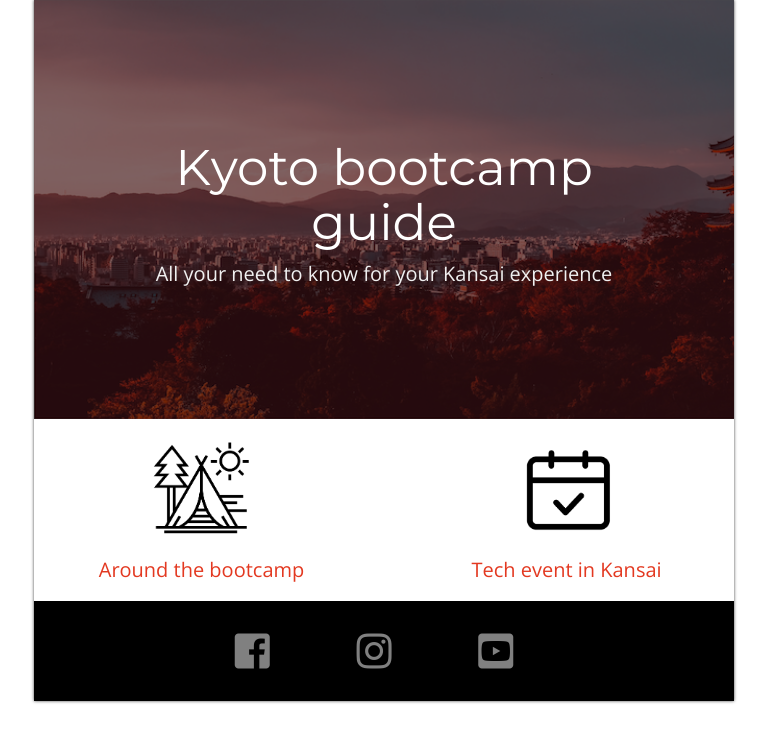
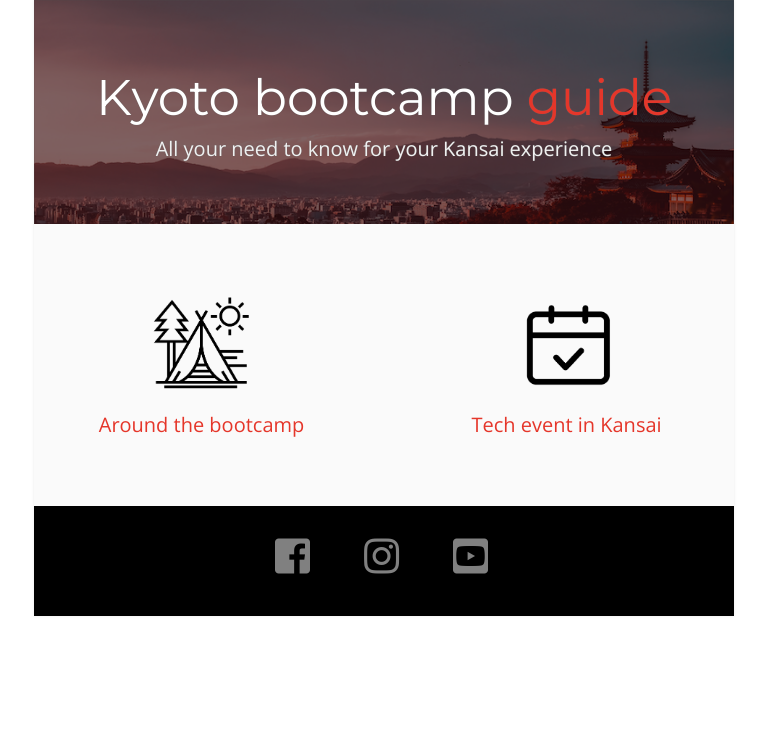
Before and after one commit to YannKlein/kyoto-bootcamp, a plain HTML site: page index.html in a window 1280 px wide. Shown: the whole page, without its empty margins (256-1023 px from the left). Drawn offline with nearby package versions, Linux system fonts and the light colour scheme.

Commit message:
style changes for footer and apps part

```diff
--- a/index.html
+++ b/index.html
@@ -10,20 +10,20 @@
   <meta charset="utf-8">
 </head>
 <body>
-
   <div class="container">
     <div id="banner">
       <div id="overlay">
-        <h1>Kyoto bootcamp guide</h1>
+        <h1>Kyoto bootcamp <span class ="lewagon-red">guide</span></h1>
         <p>All your need to know for your Kansai experience</p>
       </div>
     </div>
+    <div id="apps">
       <div class="row">
         <div class="col-xs-12 col-sm-6 col-md-6">
           <a href="https://www.google.com/maps/d/u/0/edit?mid=1QCJly5caIgGNpuCj-VCQKqBFcdZW9UMn&ll=34.99307861773639%2C135.75838016984028&z=15">
           <div class="card">
             <img src="images/camp.png">
-              <h2>Around the bootcamp</h2>
+            <h2 class ="lewagon-red">Around the bootcamp</h2>
           </div>
           </a>
         </div>
@@ -31,28 +31,30 @@
           <a href="https://trello.com/invite/b/8pVtzMcZ/829954004091222508476ee2cedc8d59/tech-events-in-kyoto-kansai-now">
           <div class="card">
             <img src="images/event.png">
-            <h2>Tech event in Kansai</h2>
+            <h2 class ="lewagon-red">Tech event in Kansai</h2>
           </div>
           </a>
         </div>
       </div>
-
-
+    </div>
     <div id="footer">
-    <div class="row">
-      <div class="col-xs-3"></div>
-      <div class="col-xs-2">
-          <a href="https://www.facebook.com/lewagontokyo/"><i class="fab fa-facebook-square"></i></a>
-      </div>
-      <div class="col-xs-2">
-          <a href="https://instagram.com/lewagontokyo/?hl=en"><i class="fab fa-instagram"></i></a>
-      </div>
-      <div class="col-xs-2">
-          <a href="https://www.youtube.com/lewagon"><i class="fab fa-youtube-square"></i></a>
-      </div>
-      <div class="col-xs-3"></div>
+      <ul class="list-inline">
+        <li>
+          <a href="https://www.facebook.com/lewagontokyo/">
+            <i style="margin-left: 20px;" class="fab fa-facebook-square "></i>
+          </a>
+        </li>
+        <li>
+          <a href="https://instagram.com/lewagontokyo/?hl=en">
+            <i style="margin-left: 20px;" class="fab fa-instagram"></i>
+          </a>
+        </li>
+        <li>
+          <a href="https://www.youtube.com/lewagon">
+            <i style="margin-left: 20px;" class="fab fa-youtube-square"></i>
+          </a>
+        </li>
       </ul>
-    </div>
     </div>
   </div>
 </body>
--- a/style.css
+++ b/style.css
@@ -18,12 +18,15 @@ h1 {
 h2 {
   font-family: 'Open Sans', sans-serif;
   font-size: 20px;
-  color: #E33921;
 }
 
 p {
   font-family: 'Open Sans', sans-serif;
   font-size: 20px;
+}
+
+.lewagon-red {
+  color: #E5362A;
 }
 
 /*Customize style*/
@@ -35,7 +38,8 @@ p {
 
 #overlay {
   background-color: rgba(0,0,0,0.5);
-  padding: 120px;
+  text-shadow: 0px 0px 1px rgb(100,100,100);
+  padding: 50px 0px;
   text-align: center;
 }
 
@@ -48,9 +52,14 @@ p {
   color: rgb(240,240,240);
 }
 
+#apps {
+  padding: 50px 0px;
+  background-color: rgb(250,250,250);
+}
+
 .container {
     width: 700px;
-    box-shadow: 0px 0px 3px #444444;
+    box-shadow: 0px 0px 3px rgb(235,235,235);
     padding: 0;
 }
 
```
Lines whose indentation alone changed are shown as unchanged.
